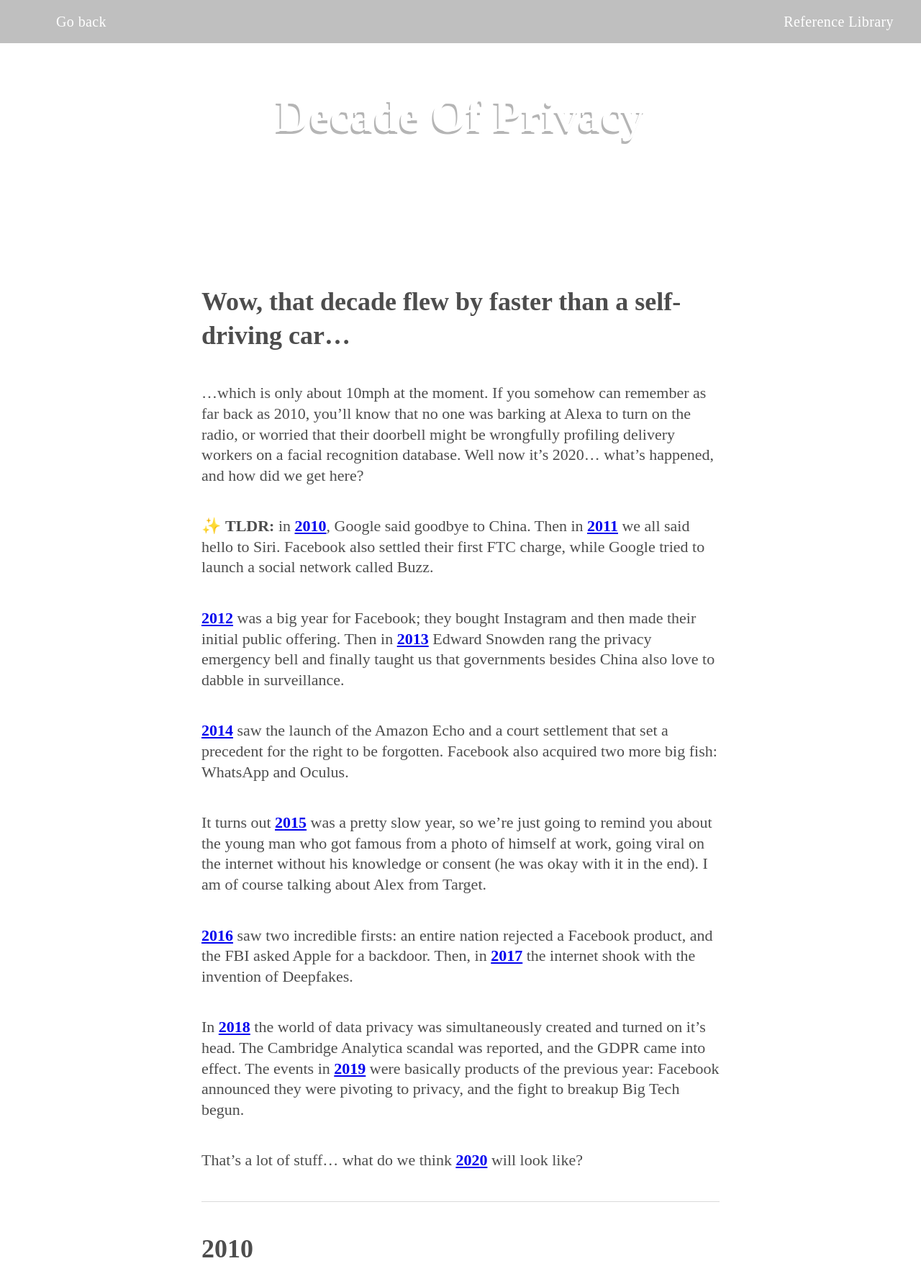
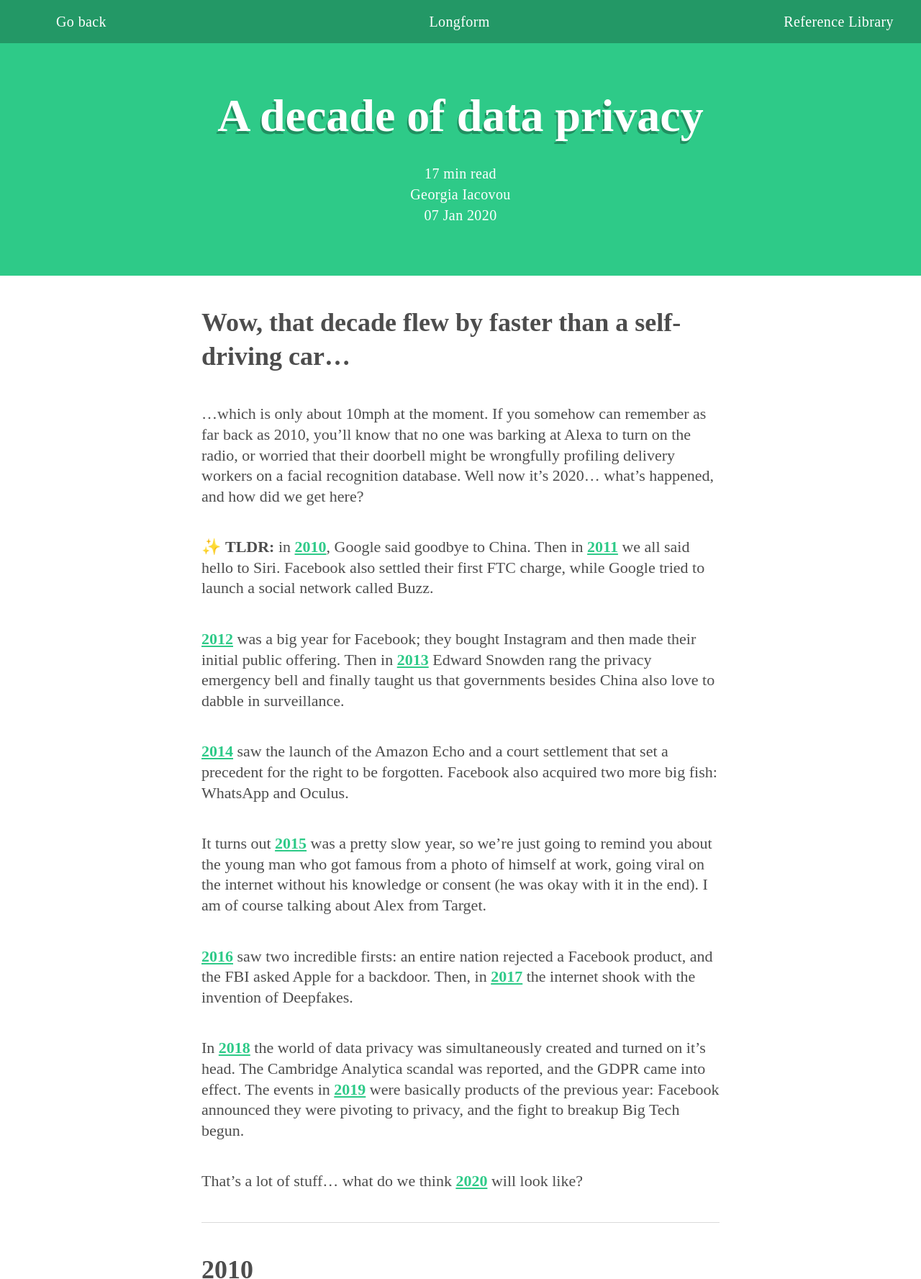
Before and after one commit to metomic/blog, a Jekyll site: the page built from _posts/2020-01-07-decade-of-privacy.md, in a window 1280 px wide, cut to the strip 0-1777 px from the top of the page. Shown: the whole strip at 72% size. Built offline with Jekyll 4.4.1, drawn with Linux system fonts in a browser that asks for light colours; some web fonts are replaced; our own code applies the rules of GitHub Pages for plain Markdown files; comment, search, counter and statistics services are not loaded; some of the changed lines change nothing that is shown.

Commit message:
why was this broken

```diff
--- a/_posts/2020-01-07-decade-of-privacy.md
+++ b/_posts/2020-01-07-decade-of-privacy.md
@@ -1,4 +1,13 @@
-
+---
+layout: post
+title:  "A decade of data privacy"
+Description: "a review of what has happened in the data privacy space over the last decade"
+categories: "Longform"
+author: "Georgia Iacovou"
+socialImage: /images/fb-privacy-pivot.png
+themeColor: "#2ECA88"
+date:   2020-01-07 13:16:00
+---
 
 ## Wow, that decade flew by faster than a self-driving car...
 
```
Also changed, not shown: images/cw2-new-feature-list.png (added), images/cw2-top-level.png (added), 1 other file.
